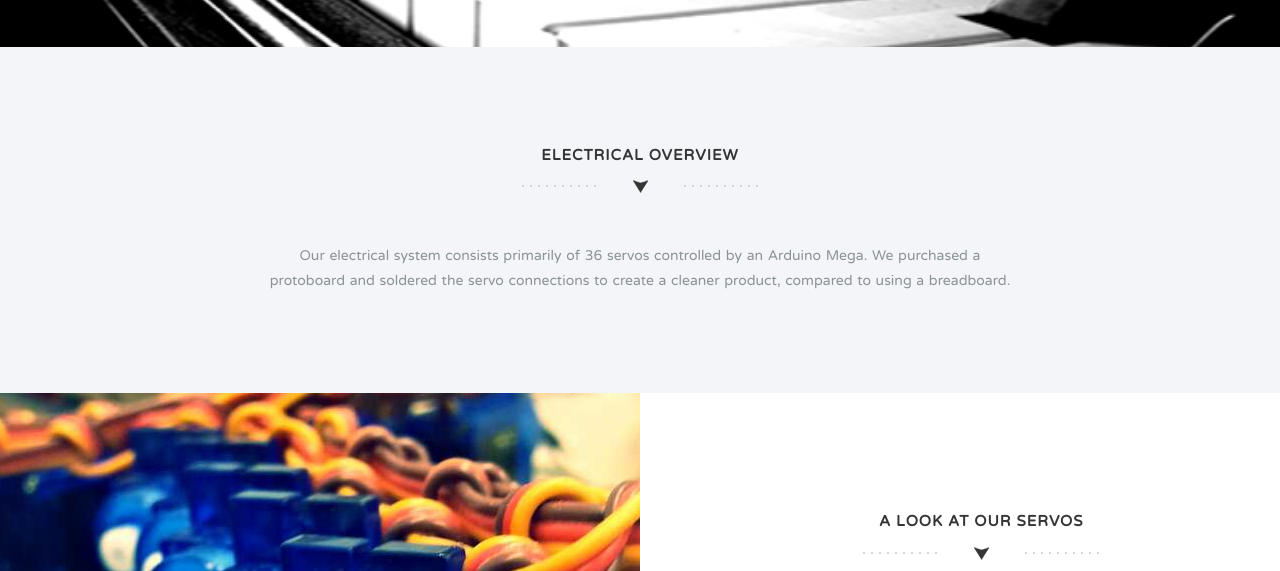
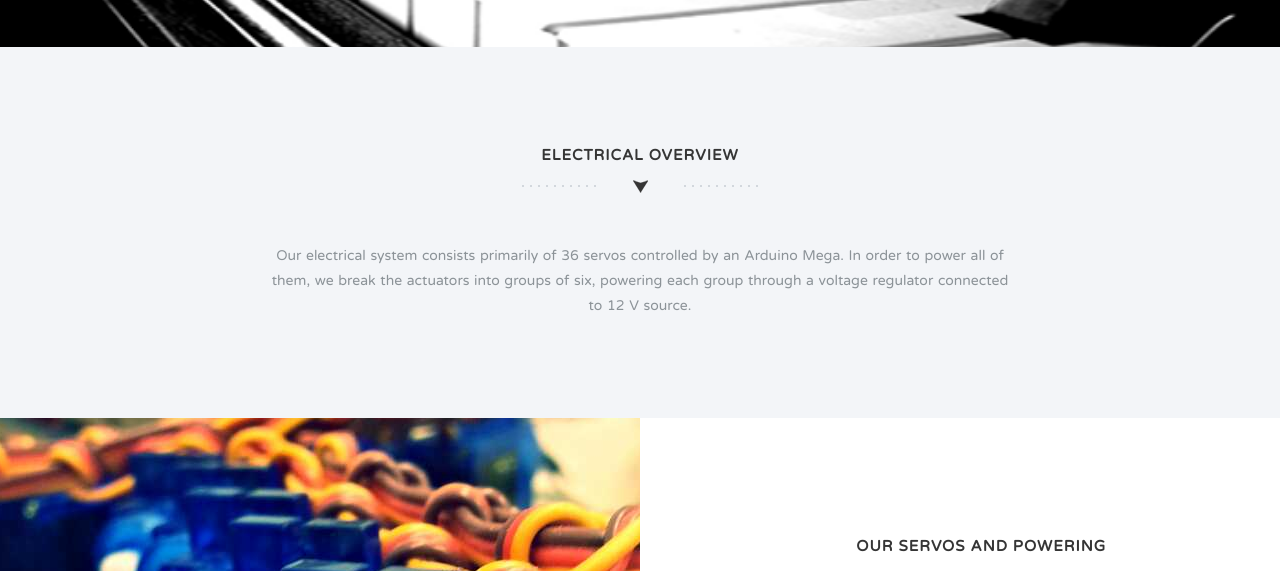
Before and after one commit to sarahwalters/piano-poe, a plain HTML site: page website/electrical.html in a window 1280 px wide. Shown: the part 221-792 px from the top of the page. Drawn offline with nearby package versions, Linux system fonts and the light colour scheme.

Commit message:
website: electrical update part 1

```diff
--- a/website/electrical.html
+++ b/website/electrical.html
@@ -40,8 +40,7 @@
             <div class="row">
               <div class="col-md-8 col-md-offset-2 wp1">
                 <h1 class="arrow">Electrical Overview</h1>
-                <p>Our electrical system consists primarily of 36 servos controlled by an Arduino Mega.  We purchased
-                a protoboard and soldered the servo connections to create a cleaner product, compared to using a breadboard.
+                <p>Our electrical system consists primarily of 36 servos controlled by an Arduino Mega.  In order to power all of them, we break the actuators into groups of six, powering each group through a voltage regulator connected to 12 V source.
                 </p>
               </div>
             </div>
@@ -62,7 +61,7 @@
                   <div id="servicesSlider">
                     <ul class="slides">
                       <li>
-                        <h1 class="arrow">A Look at Our Servos</h1>
+                        <h1 class="arrow">Our servos and powering</h1>
                         <p>We purchased 38 <a href="http://www.hobbyking.com/hobbyking/store/__662__HXT900_9g_1_6kg_12sec_Micro_Servo.html">
                         Hextronik HXT900 servos from HobbyKing</a>.  Halfway through the project, we were waiting for the servos to ship, and
                         needed some immediately, so we bought 5 <a href="http://www.amazon.com/gp/product/B00CCZ2CRA/ref=od_aui_detailpages00?ie=UTF8&psc=1Hossen">Hossen SG90 servos from Amazon</a>.  These two brands of servos are very similar, being high-torque, very small servo motors.
```
